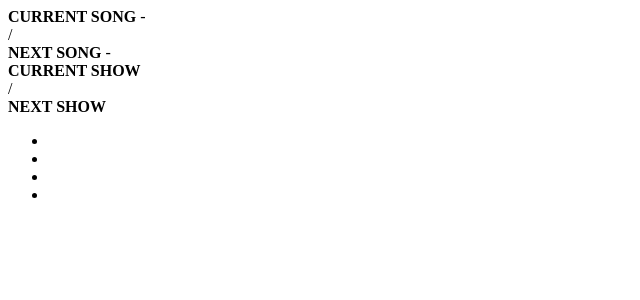
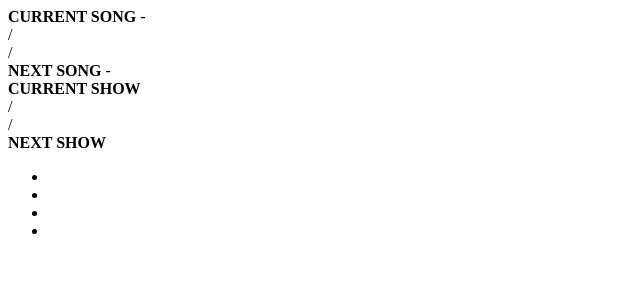
Before and after one commit to TeamPalmTree/cloudcast, a PHP site: page /display.php in a window 1280 px wide. Shown: the top 300 px of the page, without its empty margins (0-640 px from the left). Run offline with PHP 8.4, Linux system fonts and the light colour scheme.

Commit message:
added remaining progress in displau

```diff
--- a/views/cloudcast/display.php
+++ b/views/cloudcast/display.php
@@ -5,7 +5,8 @@
                 <div><strong>CURRENT SONG</strong> <span data-bind="text: current_file_artist"></span> - <span data-bind="text: current_file_title"></span></div>
                 <div class="progress progress-striped cloudcast-display-progress">
                     <div class="bar bar-warning" data-bind="style: { width: current_file_percentage() + '%' }"></div>
-                    <div class="cloudcast-display-progress-time"><span data-bind="text: current_file_elapsed"></span> / <span data-bind="text: current_file_duration"></span></div>
+                    <div class="cloudcast-display-progress-elapsed"><span data-bind="text: current_file_elapsed"></span> / <span data-bind="text: current_file_duration"></span></div>
+                    <div class="cloudcast-display-progress-remaining"><span data-bind="text: current_file_remaining"></span> / <span data-bind="text: current_file_duration"></span></div>
                 </div>
                 <div><strong>NEXT SONG</strong> <span data-bind="text: next_file_artist"></span> - <span data-bind="text: next_file_title"></span></div>
             </div>
@@ -15,7 +16,8 @@
                 <div><strong>CURRENT SHOW</strong> <span data-bind="text: current_show_title"></span></div>
                 <div class="progress progress-striped cloudcast-display-progress">
                     <div class="bar bar-warning" data-bind="style: { width: current_show_percentage() + '%' }"></div>
-                    <div class="cloudcast-display-progress-time"><span data-bind="text: current_show_elapsed"></span> / <span data-bind="text: current_show_duration"></span></div>
+                    <div class="cloudcast-display-progress-elapsed"><span data-bind="text: current_show_elapsed"></span> / <span data-bind="text: current_show_duration"></span></div>
+                    <div class="cloudcast-display-progress-remaining"><span data-bind="text: current_show_remaining"></span> / <span data-bind="text: current_show_duration"></span></div>
                 </div>
                 <div><strong>NEXT SHOW</strong> <span data-bind="text: next_show_title"></span></div>
             </div>
```
Also changed, not shown: less/template.less (+9 -1 lines).
